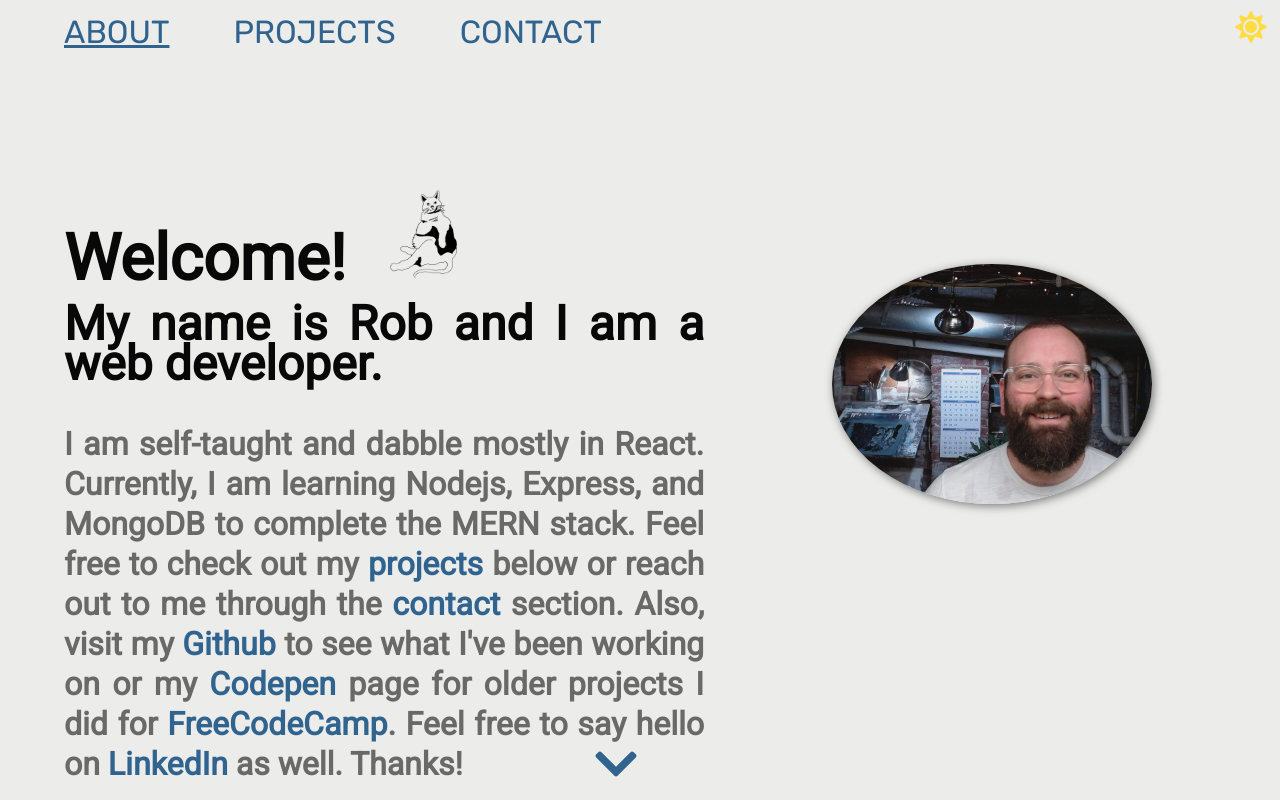
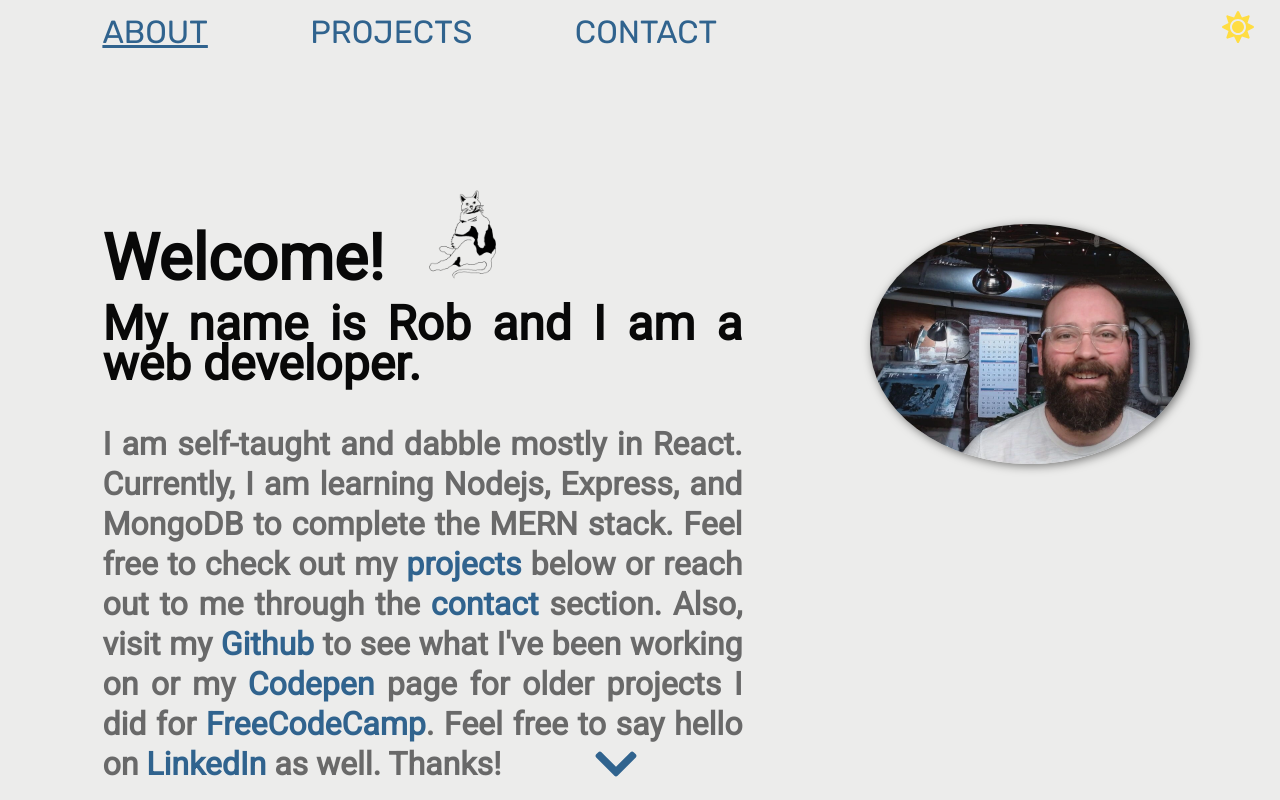
Before and after one commit to rkd412/my-portfolio, a React (Create React App) app: page / in a window 1280 px wide. Shown: the top 800 px of the page. Built offline with nearby package versions, Linux system fonts and the light colour scheme.

Commit message:
Changed a lot of CSS and other things based on feedback. Made much more minimialist. Happy with the results.

```diff
--- a/src/components/desktop/About.module.css
+++ b/src/components/desktop/About.module.css
@@ -88,7 +88,7 @@
   text-align: justify;
   width: 50vw;
   height: 50vh;
-  margin: 15vh 0vw 0vh 5vw;
+  margin: 15vh 0vw 0vh 8vw;
   line-height: 5vh;
 }
 
@@ -99,7 +99,7 @@
 .about-img {
   width: 20vw;
   height: 50vh;
-  margin: 15vh 0vw 0vh 0vw;
+  margin: 10vh 0vw 1vh 0vw;
   transition: 0.8s;
   display: flex;
   align-items: center;
--- a/src/components/desktop/NavBar.module.css
+++ b/src/components/desktop/NavBar.module.css
@@ -75,7 +75,7 @@
 .day-nav-bar ul li {
   display: inline;
   box-sizing: border-box;
-  margin-left: 5vw;
+  margin-left: 8vw;
   transition: all 0.2s ease-in-out;
 }
 
@@ -118,7 +118,7 @@
   color: #eee8aa;
   cursor: pointer;
   transition: all 0.2s ease-in-out;
-  margin-right: 1vw;
+  margin-right: 2vw;
 }
 
 .night-toggle:hover {
@@ -141,7 +141,7 @@
   color: #ffdd42;
   cursor: pointer;
   transition: all 0.2s ease-in-out;
-  margin-right: 1vw;
+  margin-right: 2vw;
 }
 
 .day-toggle:hover {
```
